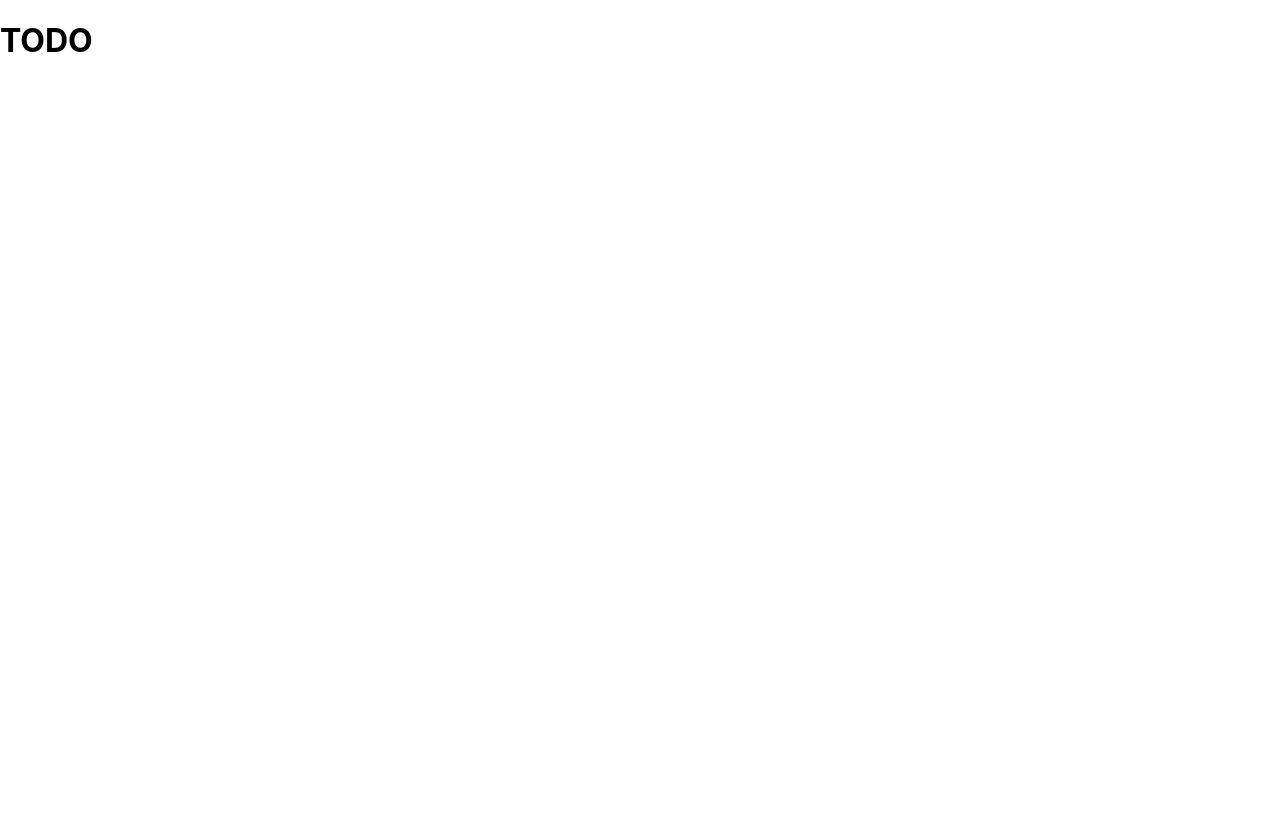
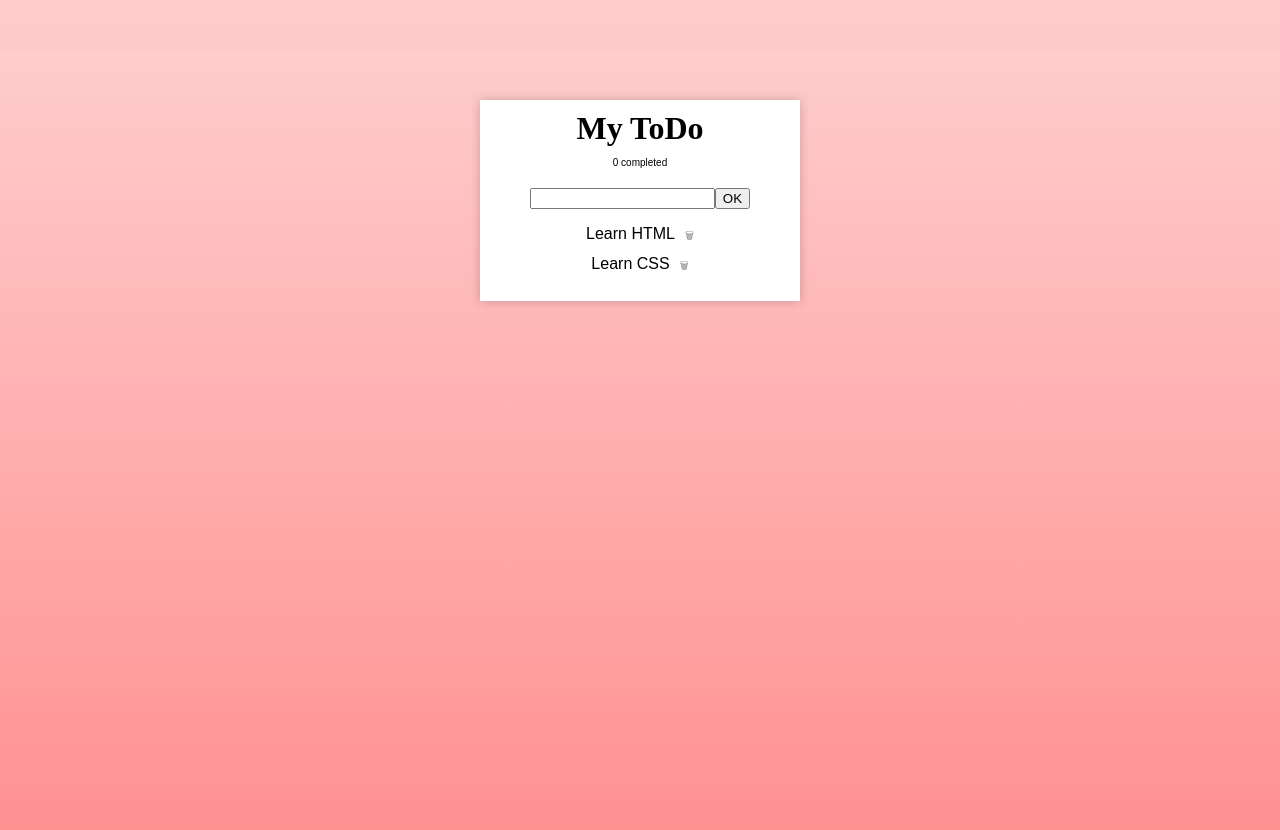
Before and after one commit to richardolsson/lernia-sjj-assignments, a React (Create React App) app in the folder examples/220314/react-todo/: page / in a window 1280 px wide. Shown: the top 830 px of the page. Before the commit the page ends 800 px from the top, so only its background shows below. Built offline with nearby package versions, Linux system fonts and the light colour scheme.

Commit message:
Create static UI

```diff
--- a/examples/220314/react-todo/src/App.css
+++ b/examples/220314/react-todo/src/App.css
@@ -0,0 +1,143 @@
+body,
+html {
+  background: linear-gradient(#fcc, #f88);
+  font-family: Arial, Helvetica, sans-serif;
+  min-height: 100vh;
+  padding: 50px 0;
+}
+
+.container {
+  background-color: white;
+  padding: 10px;
+  margin: 0 auto;
+  max-width: 300px;
+
+  box-shadow: 0 0 10px rgba(0, 0, 0, 0.2);
+  text-align: center;
+
+  animation: container-enter 0.8s 0.2s;
+  animation-fill-mode: both;
+}
+
+@keyframes container-enter {
+  0% {
+    opacity: 0;
+    transform: translateY(-120%);
+  }
+  50% {
+    transform: translateY(50px);
+  }
+  100% {
+    transform: translateY(0);
+    opacity: 1;
+  }
+}
+
+@keyframes fade-in {
+  from {
+    opacity: 0;
+  }
+  to {
+    opacity: 1;
+  }
+}
+
+h1 {
+  font-family: "Times New Roman", Times, serif;
+  animation: 0.5s 1s both fade-in;
+  margin: 0 0 10px;
+}
+
+p.counter {
+  margin: 0 0 20px;
+  animation: 0.5s 1.1s both fade-in;
+  font-size: 10px;
+}
+
+input,
+button {
+  animation: 0.5s 1.2s both fade-in;
+}
+
+.error {
+  display: none;
+  color: red;
+  font-style: italic;
+  font-size: 10px;
+  margin: 5px;
+  opacity: 0;
+}
+
+.error.visible {
+  display: block;
+  animation: 1s both error-enter;
+}
+
+@keyframes error-enter {
+  0% {
+    opacity: 0;
+  }
+  20% {
+    opacity: 1;
+  }
+  40% {
+    opacity: 0;
+  }
+  60% {
+    opacity: 1;
+  }
+  80% {
+    opacity: 0;
+  }
+  100% {
+    opacity: 1;
+  }
+}
+
+ul {
+  list-style-type: none;
+  padding: 0;
+  animation: 0.5s 1.3s both fade-in;
+}
+
+li {
+  margin: 10px 0;
+  animation: 0.3s item-fly-in;
+  cursor: pointer;
+}
+
+li .label {
+  transition: color 0.3s;
+}
+
+li .label:hover {
+  text-decoration: line-through;
+}
+
+@keyframes item-fly-in {
+  0% {
+    opacity: 0;
+    transform: translateY(100%);
+  }
+  100% {
+    transform: translateY(0);
+    opacity: 1;
+  }
+}
+
+.completed .label {
+  text-decoration: line-through;
+  color: #888;
+}
+
+.trashcan {
+  font-size: 10px;
+  margin-left: 10px;
+  cursor: pointer;
+  opacity: 0.5;
+  transition: opacity 0.3s;
+}
+
+.trashcan:hover {
+  opacity: 1;
+}
--- a/examples/220314/react-todo/src/App.js
+++ b/examples/220314/react-todo/src/App.js
@@ -3,7 +3,23 @@ import "./App.css";
 function App() {
   return (
     <div className="App">
-      <h1>TODO</h1>
+      <div className="container">
+        <h1>My ToDo</h1>
+        <p className="counter">0 completed</p>
+        <input type="text" />
+        <button>OK</button>
+        <small className="error"></small>
+        <ul>
+          <li>
+            <span className="label">Learn HTML</span>
+            <span className="trashcan">🗑</span>
+          </li>
+          <li>
+            <span className="label">Learn CSS</span>
+            <span className="trashcan">🗑</span>
+          </li>
+        </ul>
+      </div>
     </div>
   );
 }
```
